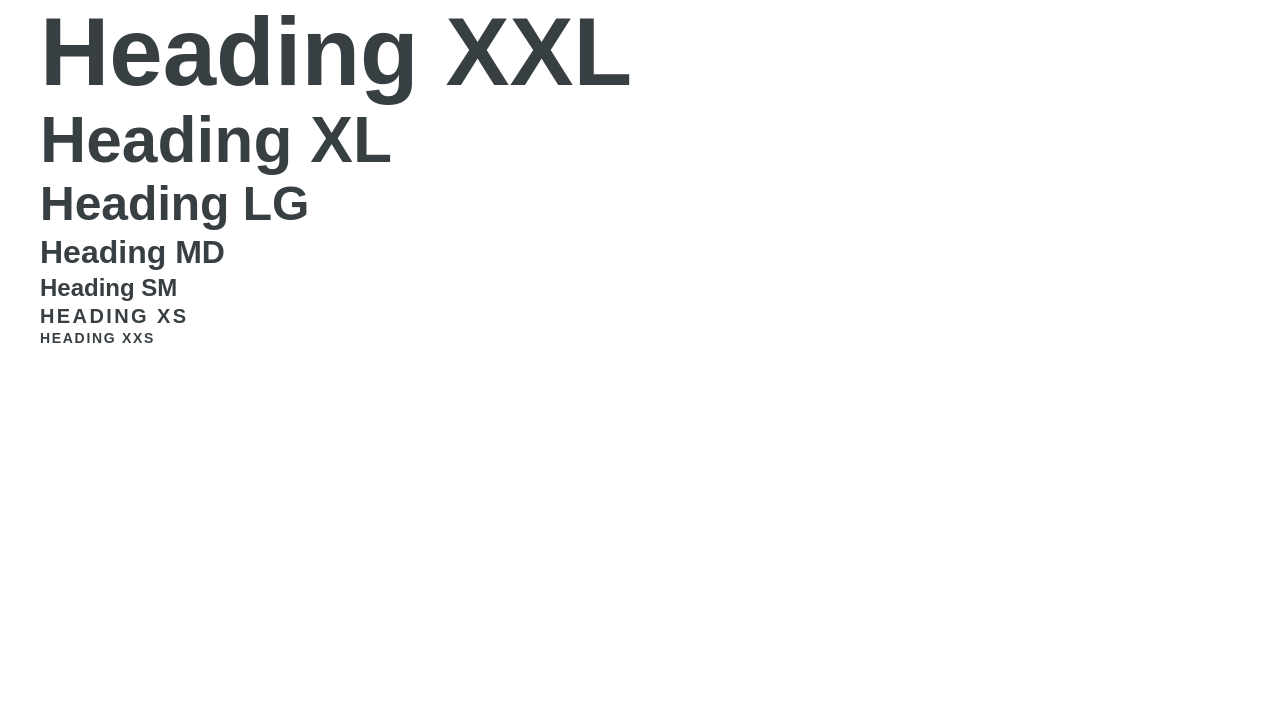
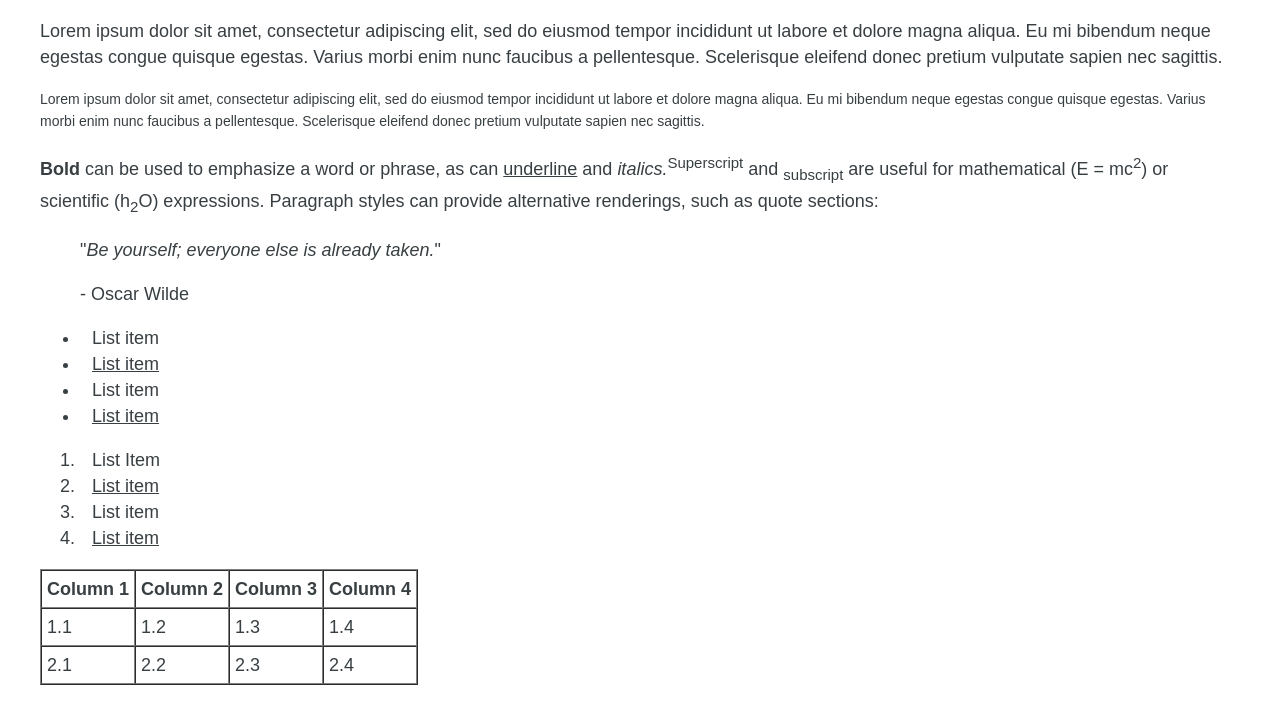
Before and after one commit to CruGlobal/cru-content-designs, a React (Create React App) app in the folder give/: page / in a window 1280 px wide. Shown: the top 724 px of the page. Built offline with nearby package versions, Linux system fonts and the light colour scheme.

Commit message:
Adding use of shared components

```diff
--- a/give/src/App.js
+++ b/give/src/App.js
@@ -10,8 +10,8 @@
 // import { SeparatorExamples } from "./components/Separator/Separator";
 // import { TabsExamples } from "./components/Tabs/Tabs";
 // import { TeaserExamples } from "./components/Teaser/Teaser";
-// import { TextExamples } from "./components/Text/Text";
-import { TitleExamples } from "./components/Title/Title";
+import { TextExamples } from "./components/Text/Text";
+// import { TitleExamples } from "./components/Title/Title";
 
 function App() {
   return (
@@ -28,8 +28,8 @@ function App() {
       {/* <SeparatorExamples /> */}
       {/* <TabsExamples /> */}
       {/* <TeaserExamples /> */}
-      {/* <TextExamples /> */}
-      <TitleExamples />
+      <TextExamples />
+      {/* <TitleExamples /> */}
     </>
   );
 }
--- a/give/src/components/Text/Text.js
+++ b/give/src/components/Text/Text.js
@@ -2,6 +2,7 @@
 // https://www.aemcomponents.dev/content/core-components-examples/library/core-content/text.html
 // https://github.com/adobe/aem-core-wcm-components/blob/main/content/src/content/jcr_root/apps/core/wcm/components/text/v2/text/text.html
 
+import { ComponentWrapper } from "../shared";
 import "./Text.css";
 import "../List/List.css";
 
@@ -12,13 +13,13 @@ export const Text = ({
 }) => {
   if (!children) return null;
 
-  const classes = className !== "" ? " " + className : className;
-  const smallClass = small ? " cru-text-sm" : "";
-
   return (
-    <div className={"text cru-text" + smallClass + classes}>
-      <div className="cmp-text">{children}</div>
-    </div>
+    <ComponentWrapper
+      type="text"
+      className={`${small ? "cru-text-sm " : ""}${className}`}
+    >
+      {children}
+    </ComponentWrapper>
   );
 };
 
--- a/give/src/components/shared.js
+++ b/give/src/components/shared.js
@@ -3,9 +3,11 @@ export const ComponentWrapper = ({ type, className = "", children }) => {
 
   const classes = `${type} cru-${type} ${className}`;
 
+  const DynamicInnerTag = type === "breadcrumb" ? "nav" : "div";
+
   return (
     <div className={classes.trim()}>
-      <div className={`cmp-${type}`}>{children}</div>
+      <DynamicInnerTag className={`cmp-${type}`}>{children}</DynamicInnerTag>
     </div>
   );
 };
```
Also changed, not shown: give/src/components/Breadcrumb/Breadcrumb.js (+7 -17 lines), give/src/components/Image/Image.js (+5 -16 lines).
